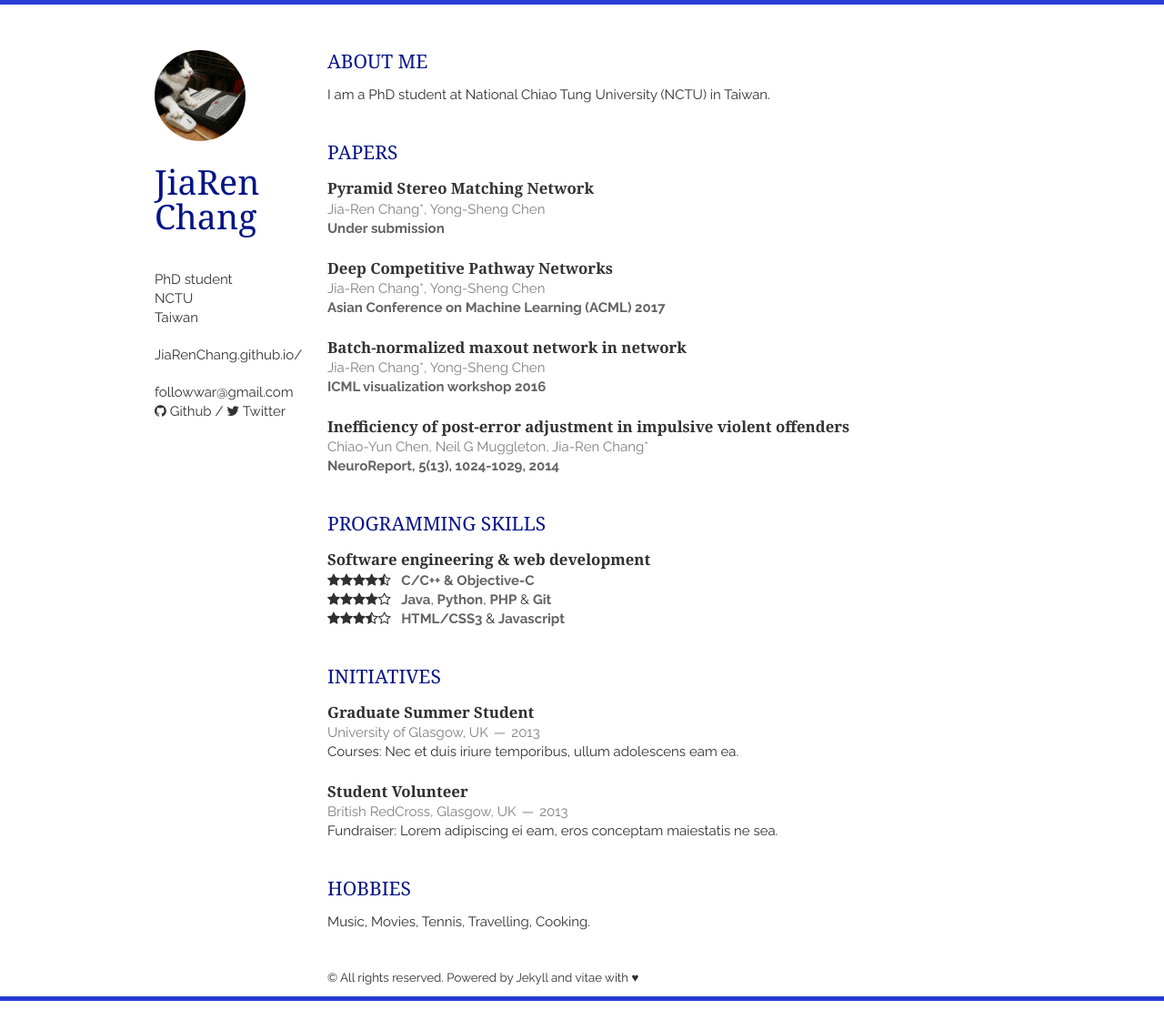
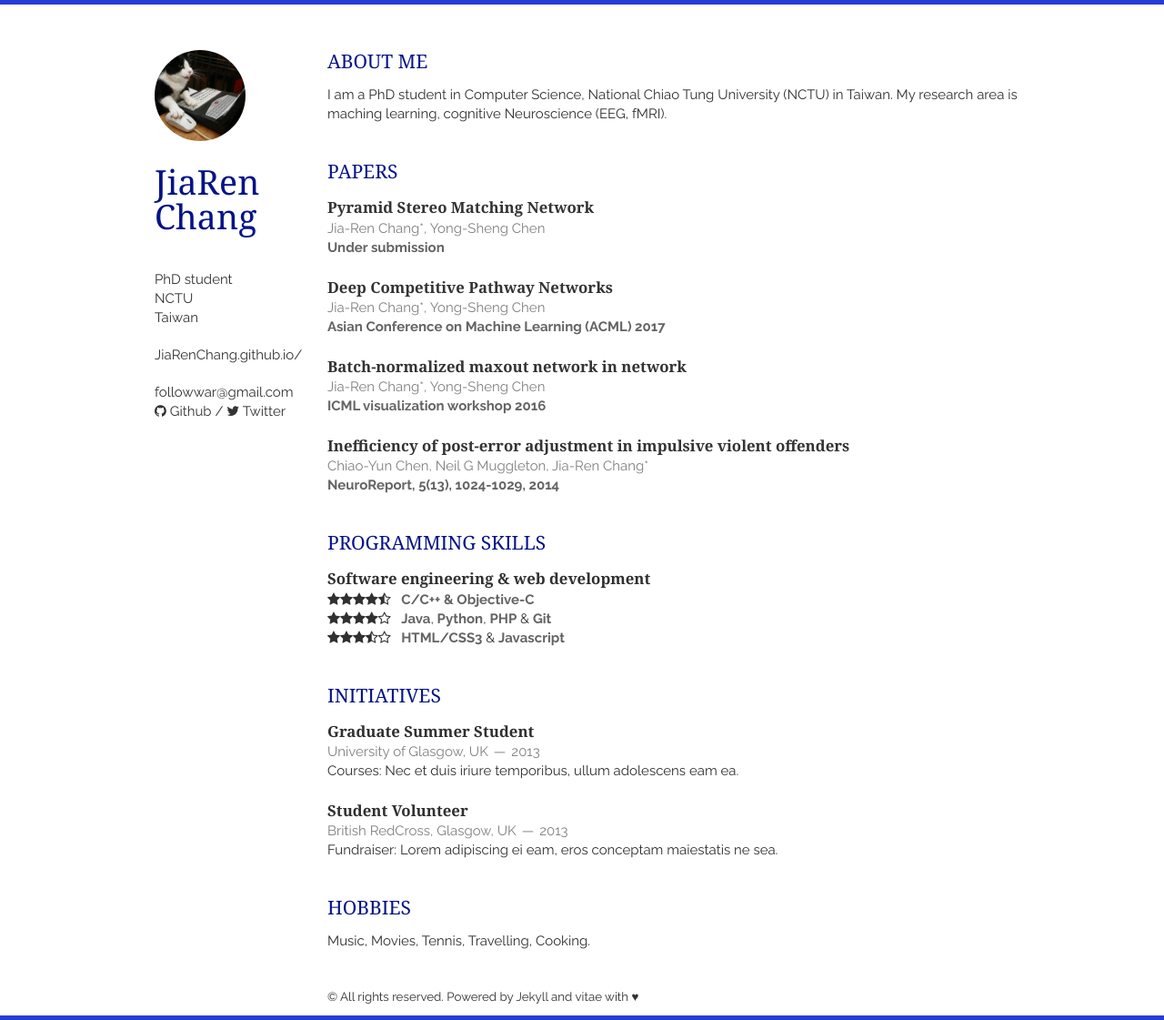
Before and after one commit to JiaRenChang/JiaRenChang.github.io, a Jekyll site: the page built from index.html, in a window 1280 px wide. Shown: the whole page at 91% size. Built offline with Jekyll 4.4.1, drawn with Linux system fonts in a browser that asks for light colours; nearby versions of some CDN libraries; the list of posts is cut into pages by our own code; before the commit the page ends 1100 px from its top, so only the background shows below that.

Commit message:
Update employment.html

```diff
--- a/_includes/employment.html
+++ b/_includes/employment.html
@@ -1,6 +1,7 @@
 <section class="thirteen columns">
     <h1>About Me</h1>
     <article>
-        <p> I am a PhD student at National Chiao Tung University (NCTU) in Taiwan.</p>
+        <p> I am a PhD student in Computer Science, National Chiao Tung University (NCTU) in Taiwan.
+            My research area is maching learning, cognitive Neuroscience (EEG, fMRI).</p>
     </article>
 </section>
```
